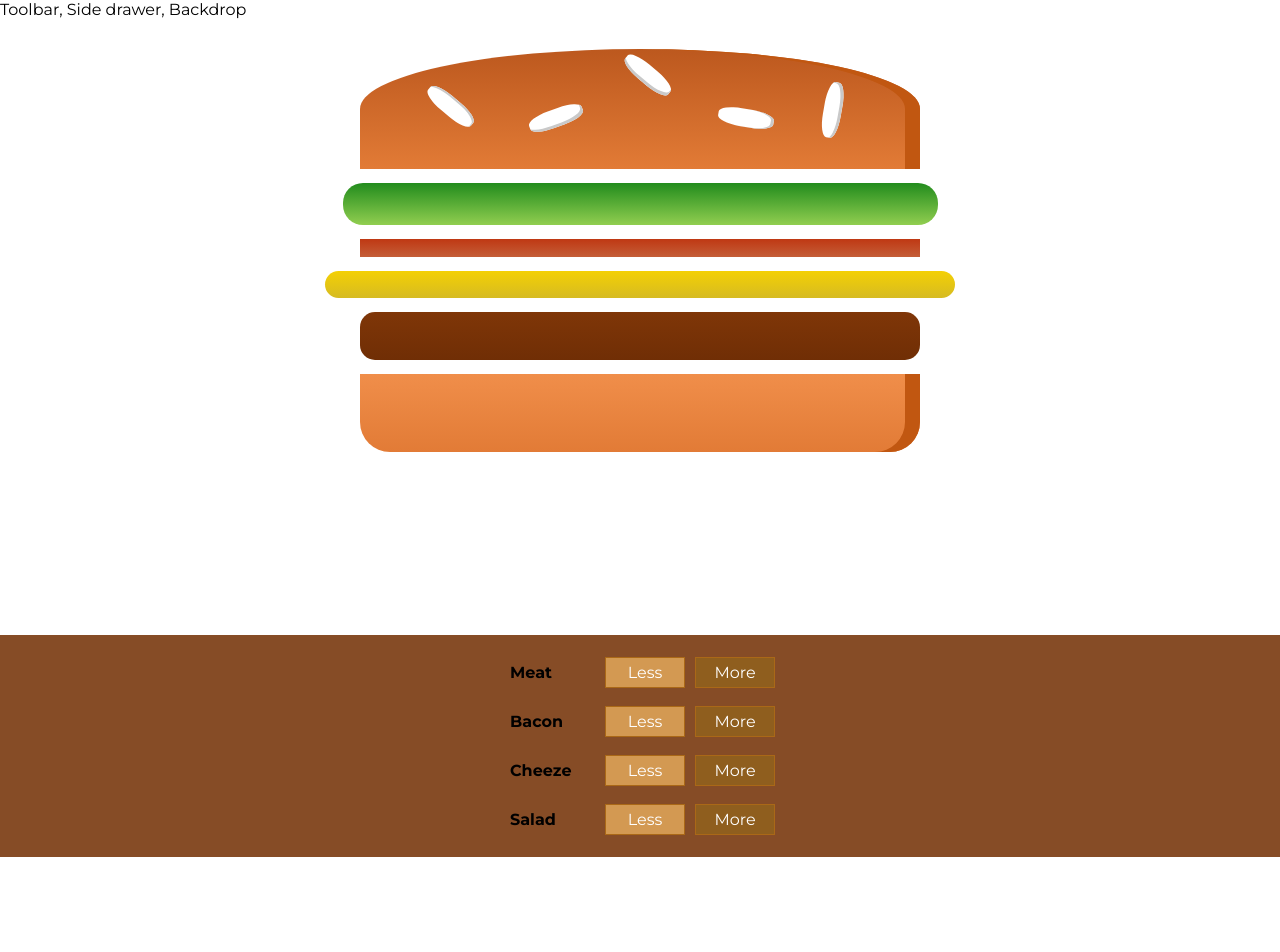
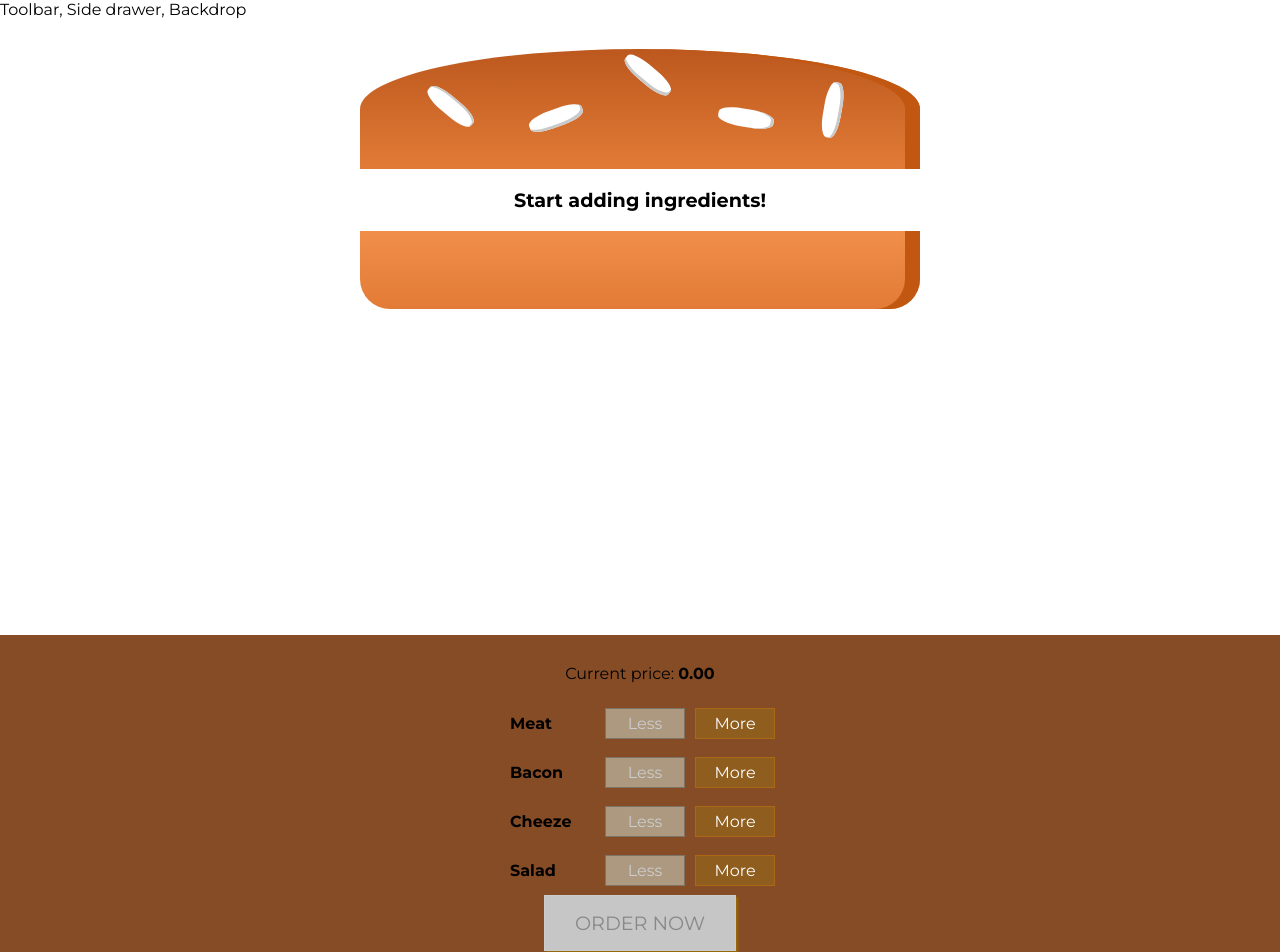
Before and after one commit to efdotjay/my-burger, a React (Create React App) app: page / in a window 1280 px wide. Shown: the top 952 px of the page. Before the commit the page ends 857 px from the top, so only its background shows below. Built offline with nearby package versions, Linux system fonts and the light colour scheme.

Commit message:
Adds order button with modal.

```diff
--- /dev/null
+++ b/src/components/backdrop/Backdrop.module.css
@@ -0,0 +1,10 @@
+
+.Backdrop {
+  position: fixed;
+  width: 100%;
+  height: 100%;
+  z-index: 100;
+  top: 0;
+  left: 0;
+  background-color: rgba(0,0,0,0.5);
+}
--- /dev/null
+++ b/src/components/backdrop/Backdrop.tsx
@@ -0,0 +1,14 @@
+
+import React from 'react';
+import classes from './Backdrop.module.css';
+
+type BackdropProps = {
+  show: boolean;
+  onClick: () => void;
+};
+
+const Backdrop: React.FC<BackdropProps> = props => (
+  props.show ? <div className={classes.Backdrop} onClick={props.onClick}/> : null
+);
+
+export default Backdrop;
--- a/src/components/build-controls/BuildControls.module.css
+++ b/src/components/build-controls/BuildControls.module.css
@@ -9,3 +9,45 @@
   margin: auto;
   padding: 0.8rem 0;
 }
+
+
+.OrderButton {
+  background-color: #DAD735;
+  outline: none;
+  cursor: pointer;
+  border: 1px solid #966909;
+  color: #966909;
+  font-family: inherit;
+  font-size: 1.2em;
+  padding: 15px 30px;
+  box-shadow: 2px 2px 2px #966909;
+}
+
+.OrderButton:hover, .OrderButton:active {
+  background-color: #A0DB41;
+  border: 1px solid #966909;
+  color: #966909;
+}
+
+.OrderButton:disabled {
+  background-color: #C7C6C6;
+  cursor: not-allowed;
+  border: 1px solid #ccc;
+  color: #888888;
+}
+
+.OrderButton:not(:disabled) {
+  animation: enable 0.3s linear;
+}
+
+@keyframes enable {
+  0% {
+      transform: scale(1);
+  }
+  60% {
+      transform: scale(1.1);
+  }
+  100% {
+      transform: scale(1);
+  }
+}
--- a/src/components/build-controls/BuildControls.tsx
+++ b/src/components/build-controls/BuildControls.tsx
@@ -11,7 +11,10 @@ export type DisabledInfo = { [x in IngredientName]: boolean };
 type BuildControlsProps = {
   onClickMore: (type: IngredientName) => void;
   onClickLess: (type: IngredientName) => void;
+  onClickOrder: () => void;
   disabled: DisabledInfo;
+  totalPrice: number;
+  purchasable: boolean;
 };
 
 const controls: Control[] = [
@@ -23,6 +26,7 @@ const controls: Control[] = [
 
 const BuildControls: React.FC<BuildControlsProps> = (props) => (
   <div className={classes.BuildControls}>
+    <p>Current price: <strong>{props.totalPrice.toFixed(2)}</strong></p>
     {controls.map(control => (
       <BuildControl
         key={control.type}
@@ -32,6 +36,11 @@ const BuildControls: React.FC<BuildControlsProps> = (props) => (
         disabled={props.disabled[control.type]}
       />
     ))}
+    <button
+      disabled={!props.purchasable}
+      className={classes.OrderButton}
+      onClick={props.onClickOrder}
+    >ORDER NOW</button>
   </div>
 );
 
--- /dev/null
+++ b/src/components/modal/Modal.module.css
@@ -0,0 +1,21 @@
+
+.Modal {
+  position: fixed;
+  z-index: 500;
+  background-color: white;
+  width: 70%;
+  border: 1px solid #ccc;
+  box-shadow: 1px 1px 1px black;
+  padding: 16px;
+  left: 15%;
+  top: 30%;
+  box-sizing: border-box;
+  transition: all 0.3s ease-out;
+}
+
+@media (min-width: 600px) {
+  .Modal {
+      width: 500px;
+      left: calc(50% - 250px);
+  }
+}
--- /dev/null
+++ b/src/components/modal/Modal.tsx
@@ -0,0 +1,27 @@
+
+import React, { Fragment } from 'react';
+
+import Backdrop from '../backdrop/Backdrop';
+import classes from './Modal.module.css';
+
+type ModalProps = {
+  show: boolean;
+  onClose: () => void;
+};
+
+const Modal: React.FC<ModalProps> = props => (
+  <Fragment>
+    <Backdrop show={props.show} onClick={props.onClose}/>
+    <div
+      className={classes.Modal}
+      style={{
+        transform: props.show ? 'translateY(0)' : 'translateY(-100vh)',
+        opacity: props.show ? 1 : 0
+      }}
+    >
+      {props.children}
+    </div>
+  </Fragment>
+);
+
+export default Modal;
--- /dev/null
+++ b/src/components/order-summary/OrderSummary.tsx
@@ -0,0 +1,27 @@
+
+import React, { Fragment } from 'react';
+import { BurgerIngredients } from '../burger/Burger';
+import { IngredientName } from '../burger/burger-ingredient/BurgerIngredient';
+
+type OrderSummaryProps = { ingredients: BurgerIngredients };
+
+const OrderSummary: React.FC<OrderSummaryProps> = props => {
+  const ingredientSummary = (Object.keys(props.ingredients) as IngredientName[])
+    .map(ingKey => (
+      <li key={ingKey as string}>
+        <span style={{ textTransform: 'capitalize' }}>{ingKey}</span>: {props.ingredients[ingKey]}
+      </li>
+    ))
+  ;
+
+  return (
+    <Fragment>
+      <h3>Your Order</h3>
+      <p>A delicious burger with following ingredients:</p>
+      <ul>{ingredientSummary}</ul>
+      <p>Continue to checkout?</p>
+    </Fragment>
+  );
+};
+
+export default OrderSummary;
--- a/src/containers/burger-builder/BurgerBuilder.tsx
+++ b/src/containers/burger-builder/BurgerBuilder.tsx
@@ -3,29 +3,44 @@ import React, { Fragment } from 'react';
 
 import Burger, { BurgerIngredients } from '../../components/burger/Burger';
 import BuildControls, { DisabledInfo } from '../../components/build-controls/BuildControls';
-import BurgerIngredient from '../../components/burger/burger-ingredient/BurgerIngredient';
+import OrderSummary from '../../components/order-summary/OrderSummary';
+import Modal from '../../components/modal/Modal';
 
 interface BurgerBuilderState {
   ingredients: BurgerIngredients,
-  totalPrice: number
+  totalPrice: number,
+  purchasable: boolean,
+  purchasing: boolean
 }
 
 const INGREDIENT_PRICES: { [x in keyof BurgerIngredients]: number } = {
-  meat: 10,
-  bacon: 20,
-  cheese: 30,
-  salad: 10
+  meat: 1.25,
+  bacon: 0.75,
+  cheese: 0.5,
+  salad: 0.25
 };
 
 class BurgerBuilder extends React.Component {
   state: BurgerBuilderState = {
     ingredients: {
-      salad: 1,
-      bacon: 1,
-      cheese: 1,
-      meat: 1
+      salad: 0,
+      bacon: 0,
+      cheese: 0,
+      meat: 0
     },
-    totalPrice: 0
+    totalPrice: 0,
+    purchasable: false,
+    purchasing: false
+  };
+
+  updatePurchasable = () => {
+    const ingredients = this.state.ingredients;
+    const sum = (Object.keys(ingredients) as (keyof BurgerIngredients)[])
+      .map(ingredient => ingredients[ingredient])
+      .reduce((sum, ingredientCount) => sum += ingredientCount, 0)
+    ;
+
+    this.setState({ purchasable: sum > 0 });
   };
 
   addIngredientHandler = (type: keyof BurgerIngredients): void => {
@@ -37,8 +52,8 @@ class BurgerBuilder extends React.Component {
     this.setState((state: BurgerBuilderState) => ({
       ingredients: updatedIngredients,
       totalPrice: state.totalPrice + ingredientPrice
-    }));
-  }
+    }), this.updatePurchasable);
+  };
 
   removeIngredientHandler = (type: keyof BurgerIngredients): void => {
     if(!this.state.ingredients[type])
@@ -52,11 +67,15 @@ class BurgerBuilder extends React.Component {
     this.setState((state: BurgerBuilderState) => ({
       ingredients: updatedIngredients,
       totalPrice: state.totalPrice - ingredientPrice
-    }));
-  }
+    }), this.updatePurchasable);
+  };
+
+  togglePurchasing = () => {
+    this.setState((state: BurgerBuilderState) => ({ purchasing: !state.purchasing }));
+  };
 
   render() {
-    const { ingredients } = this.state;
+    const { ingredients, totalPrice, purchasable, purchasing } = this.state;
     const disabledInfo: DisabledInfo = (Object.keys(ingredients) as (keyof BurgerIngredients)[]).reduce((info, ingredient) => {
       info[ingredient] = !ingredients[ingredient];
       return info;
@@ -64,11 +83,17 @@ class BurgerBuilder extends React.Component {
 
     return (
       <Fragment>
+        <Modal show={purchasing} onClose={this.togglePurchasing}>
+          <OrderSummary ingredients={ingredients}/>
+        </Modal>
         <Burger ingredients={ingredients}/>
         <BuildControls
           onClickMore={this.addIngredientHandler}
           onClickLess={this.removeIngredientHandler}
+          onClickOrder={this.togglePurchasing}
           disabled={disabledInfo}
+          totalPrice={totalPrice}
+          purchasable={purchasable}
         />
       </Fragment>
     );
```
